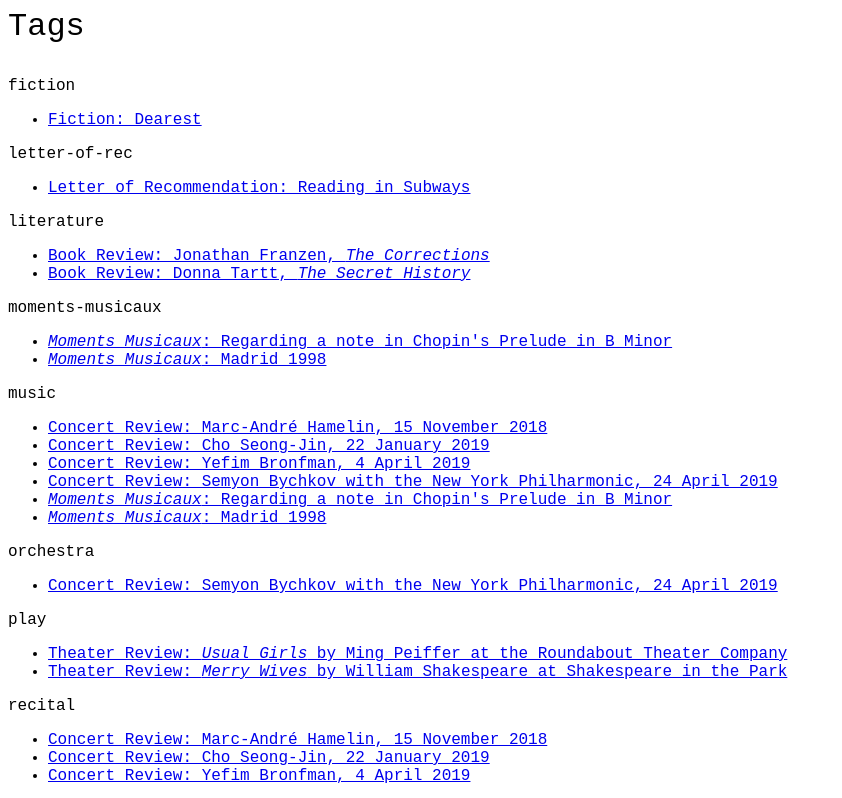
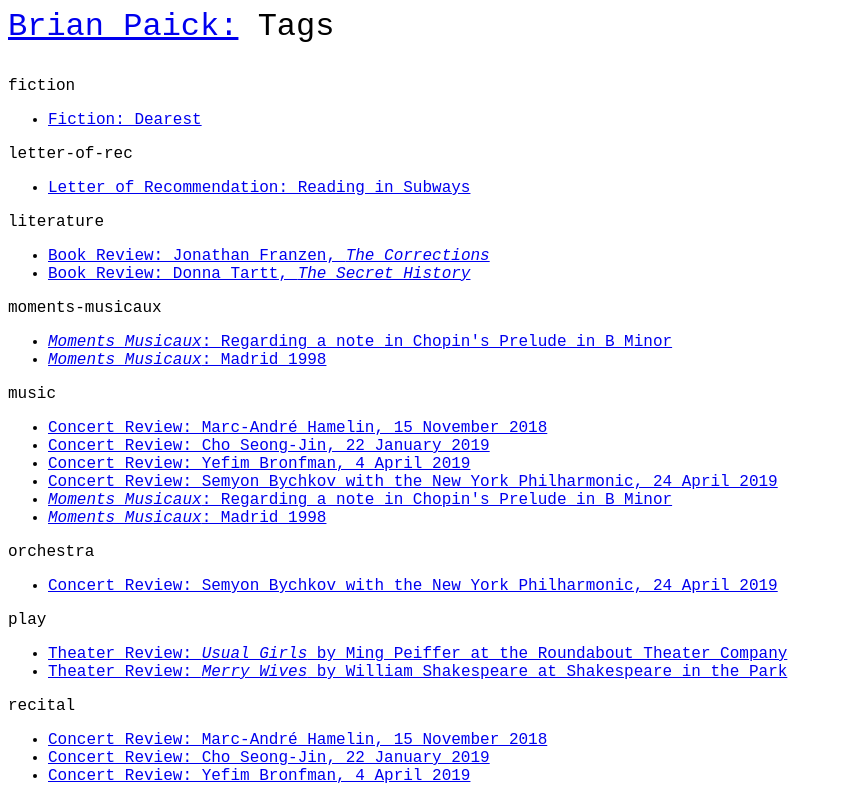
Before and after one commit to brian19977/brian19977.github.io, a plain HTML site: page tags.html in a window 1280 px wide. Shown: the top 798 px of the page, without its empty margins (0-842 px from the left). Drawn offline with Linux system fonts and the light colour scheme.

Commit message:
link back home

```diff
--- a/tags.html
+++ b/tags.html
@@ -4,7 +4,7 @@
 </head>
 
 <span id="tags" style="font-family: 'Courier New', Courier, monospace;">
-    <p style="font-size: 200%">Tags</p>
+    <p style="font-size: 200%"><a href="index.html">Brian Paick:</a> Tags</p>
 </span>
 <span id="tags" style="font-family: 'Courier New', Courier, monospace;">
     <p>This list of tags is auto-generated.</p>
```
